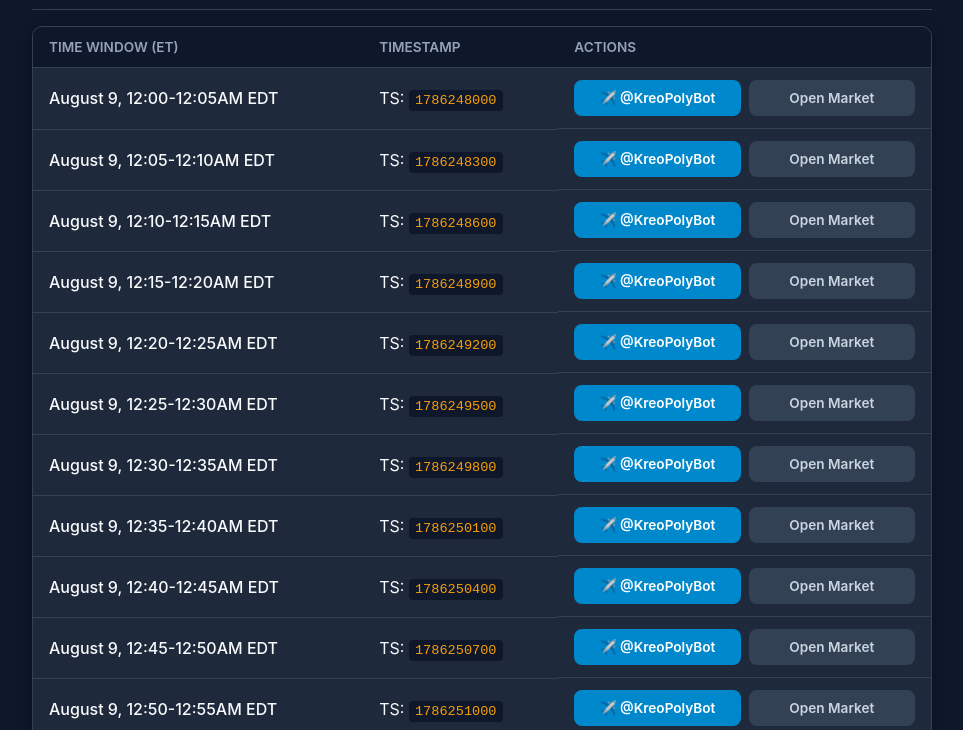
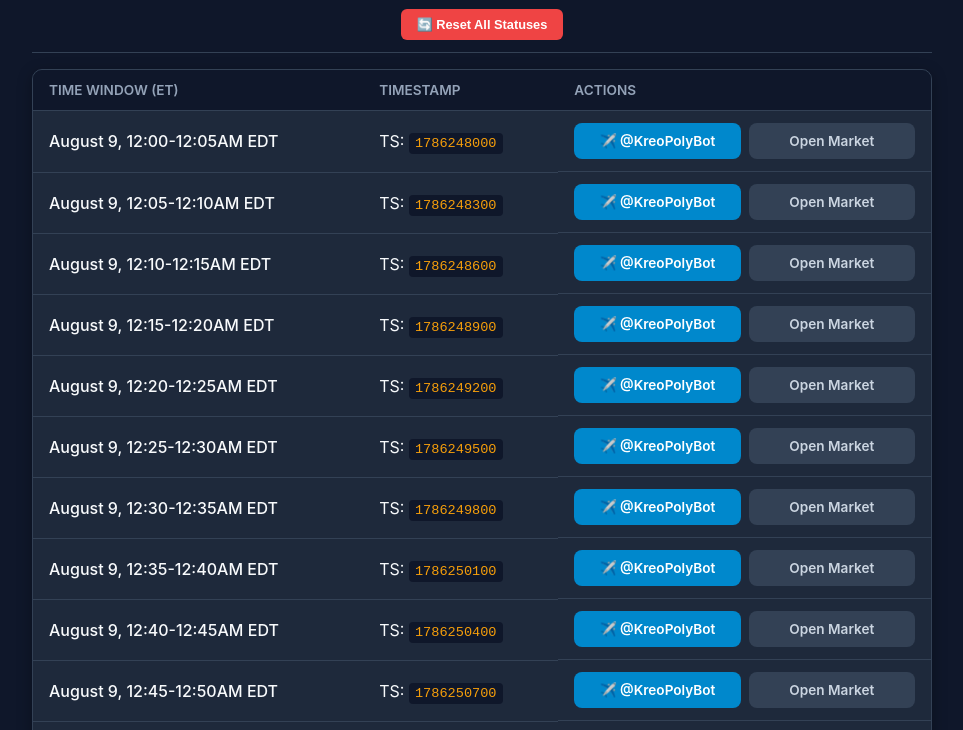
Before and after one commit to iDarkPro0/iDark, a plain HTML site: page index.html in a window 1280 px wide. Shown: the part 64-794 px from the top of the page, without its empty margins (158-1121 px from the left). Drawn offline with Linux system fonts and the light colour scheme.

Commit message:
Add files via upload

```diff
--- a/index.html
+++ b/index.html
@@ -15,6 +15,8 @@
             --border-color: #334155;
             --clicked-bg: #10b981;
             --clicked-hover: #059669;
+            --reset-bg: #ef4444;
+            --reset-hover: #dc2626;
         }
         * {
             box-sizing: border-box;
@@ -45,6 +47,28 @@
         .subtitle {
             color: var(--text-muted);
             font-size: 0.85rem;
+            margin-bottom: 12px;
+        }
+        .header-actions {
+            display: flex;
+            justify-content: center;
+            align-items: center;
+            gap: 12px;
+            margin-top: 8px;
+        }
+        .btn-reset {
+            background-color: var(--reset-bg);
+            color: white;
+            border: none;
+            padding: 8px 16px;
+            border-radius: 6px;
+            font-size: 0.8rem;
+            font-weight: 600;
+            cursor: pointer;
+            transition: background 0.2s;
+        }
+        .btn-reset:hover {
+            background-color: var(--reset-hover);
         }
 
         /* DESKTOP TABLE VIEW */
@@ -188,6 +212,9 @@
         <header>
             <h1>BTC 5-Minute Markets</h1>
             <div class="subtitle">August 09, 2026 | Target: @KreoPolyBot</div>
+            <div class="header-actions">
+                <button class="btn-reset" onclick="resetAllClicks()">🔄 Reset All Statuses</button>
+            </div>
         </header>
 
         <div class="table-container">
@@ -2540,6 +2567,19 @@
             }
         }
 
+        function resetAllClicks() {
+            if (confirm("Reset all '✓ Sent' buttons back to normal for this date?")) {
+                localStorage.removeItem(STORAGE_KEY);
+                document.querySelectorAll('.btn-tg').forEach(btn => {
+                    btn.classList.remove('clicked');
+                    btn.innerText = '✈️ @KreoPolyBot';
+                });
+                document.querySelectorAll('tr').forEach(row => {
+                    row.classList.remove('card-clicked');
+                });
+            }
+        }
+
         // Restore clicked state when page loads
         document.addEventListener('DOMContentLoaded', () => {
             const clicked = getClickedSet();
```
